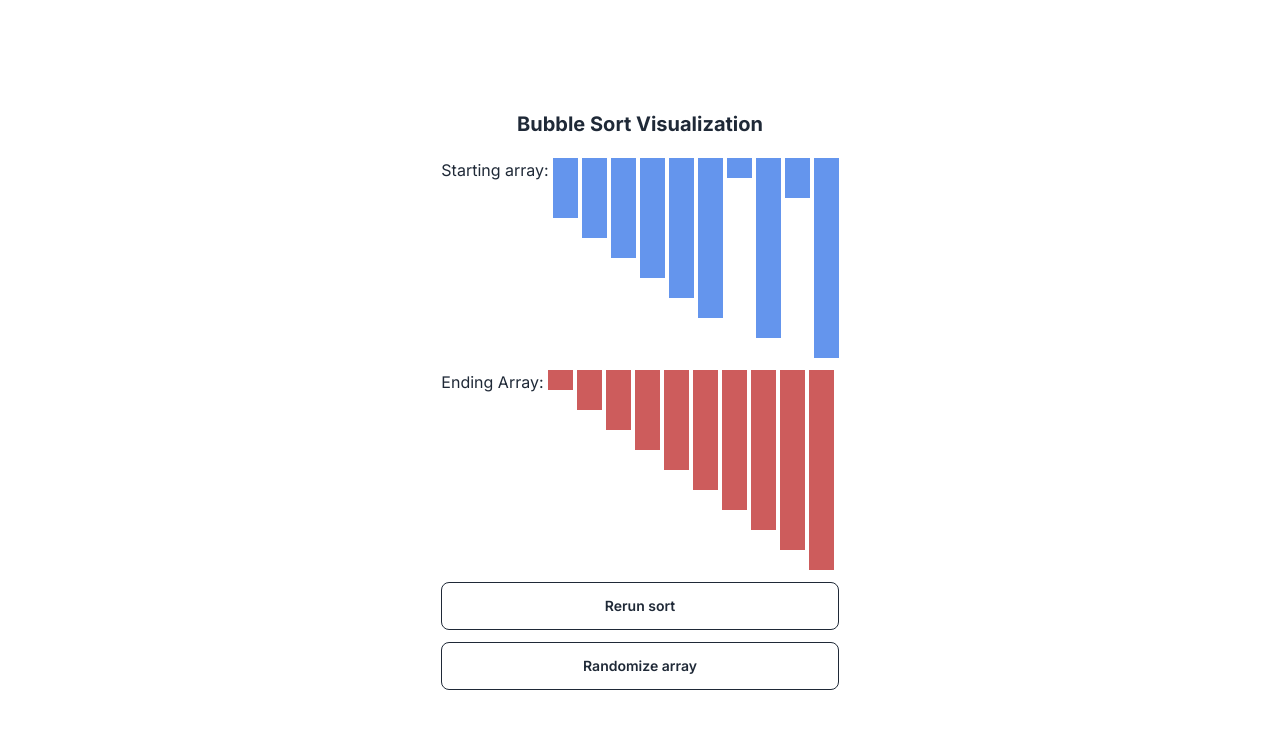
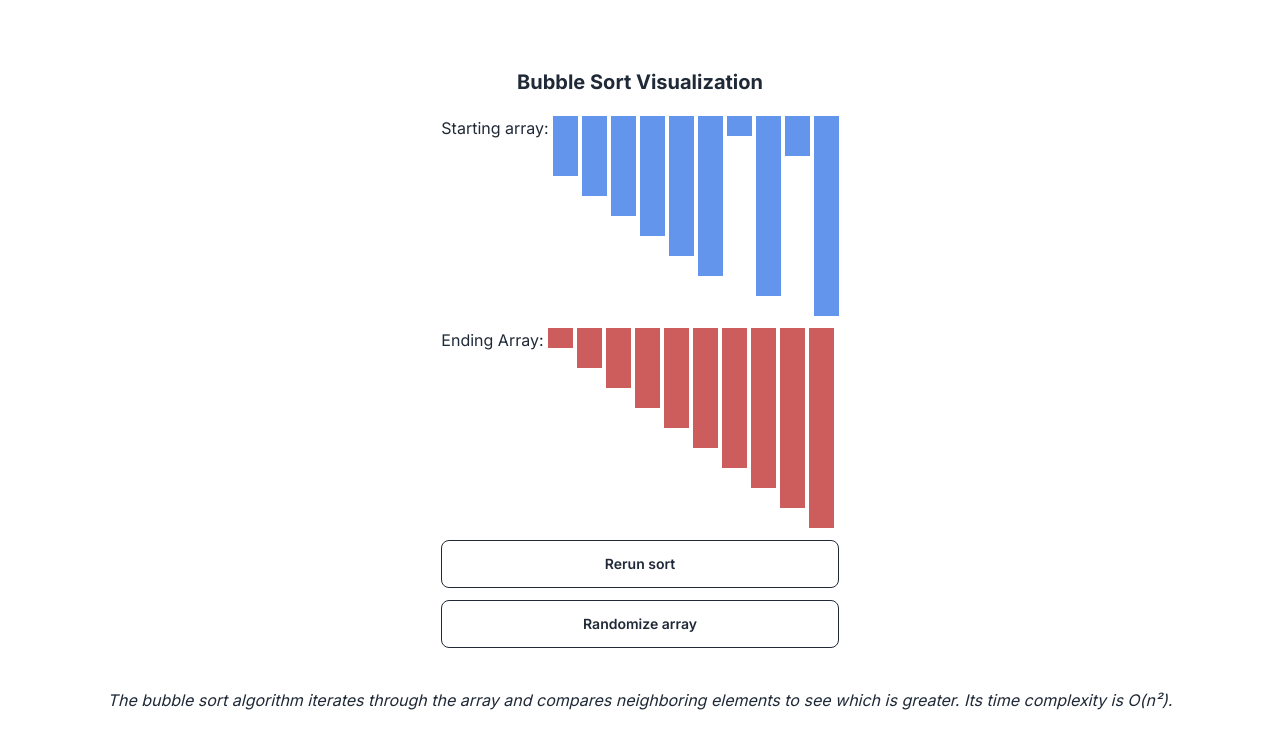
Before and after one commit to fractal-bootcamp/parthagrawal.algorithms, a Next.js app: page /algorithms/bubblesort in a window 1280 px wide. Shown: the top 748 px of the page. Built offline with nearby package versions, Linux system fonts and the light colour scheme.

Commit message:
added description

```diff
--- a/src/app/algorithms/bubblesort/page.tsx
+++ b/src/app/algorithms/bubblesort/page.tsx
@@ -76,6 +76,10 @@ export default function BubbleSort() {
 
         </div>
 
+        <p className="m-5 italic">
+          The bubble sort algorithm iterates through the array and compares neighboring elements to see which is greater. Its time complexity is O(n²).
+        </p>
+
       </div>
     </>
   );
```
